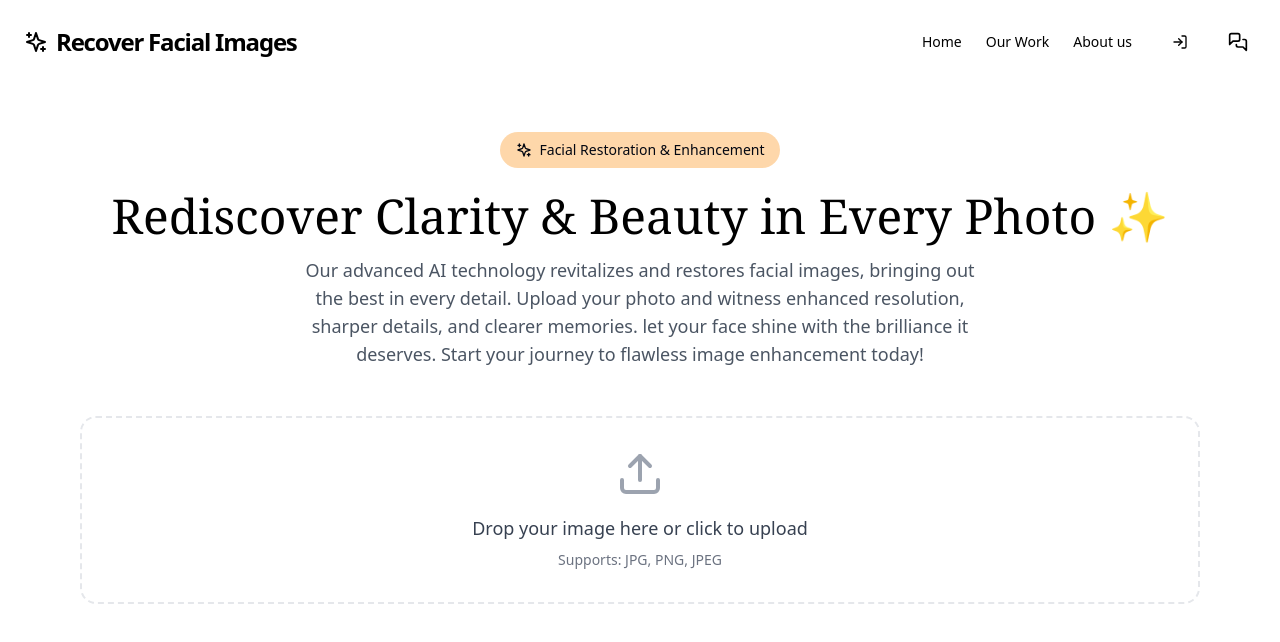
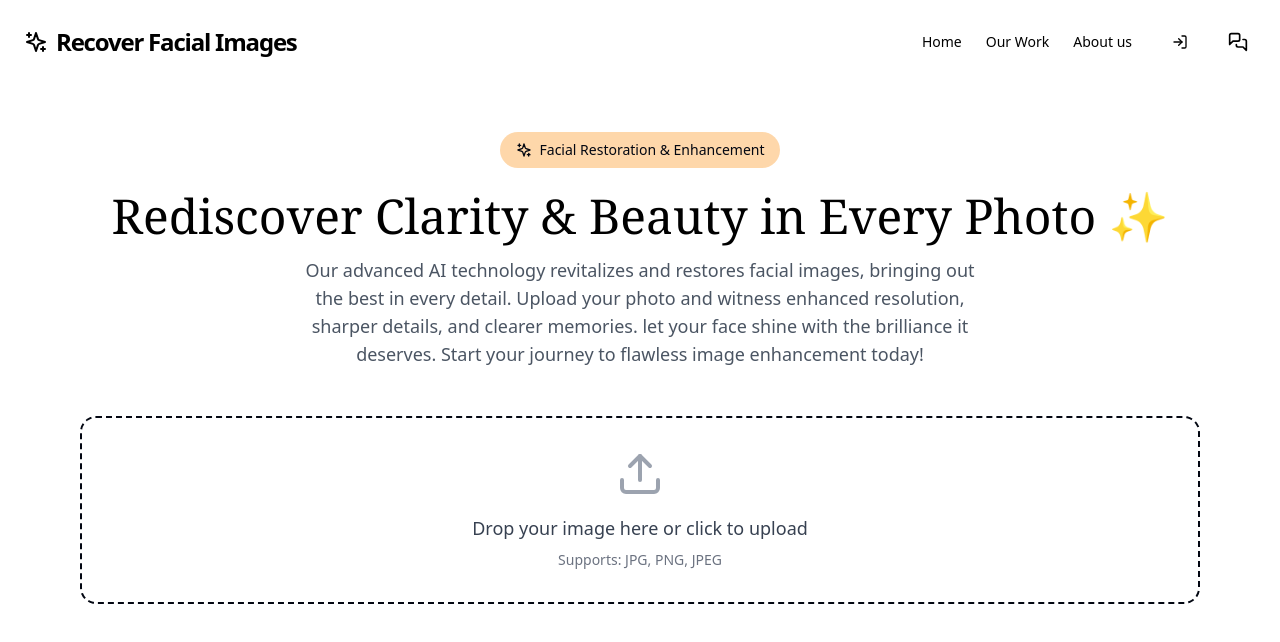
Before and after one commit to nimesh69/project-website, a React (Vite) app in the folder project/: page /Trynow in a window 1280 px wide. Shown: the top 642 px of the page. Built offline with nearby package versions, Linux system fonts and the light colour scheme.

Commit message:
upload section update

```diff
--- a/project/src/components/ImageEnhancer/ImageUploader.tsx
+++ b/project/src/components/ImageEnhancer/ImageUploader.tsx
@@ -25,7 +25,7 @@ export function ImageUploader({ onImageSelect }: ImageUploaderProps) {
     <div
       onDrop={handleDrop}
       onDragOver={(e) => e.preventDefault()}
-      className="border-2 border-dashed border-gray-200 rounded-2xl p-8 text-center hover:border-orange-500 transition-colors"
+      className="border-2 border-dashed border-gray-950 rounded-2xl p-8 text-center hover:border-slate-100 transition-colors"
     >
       <input
         type="file"
```
Also changed, not shown: project/src/components/ImageEnhancer/ImageCard.tsx (line endings or trailing spaces).
